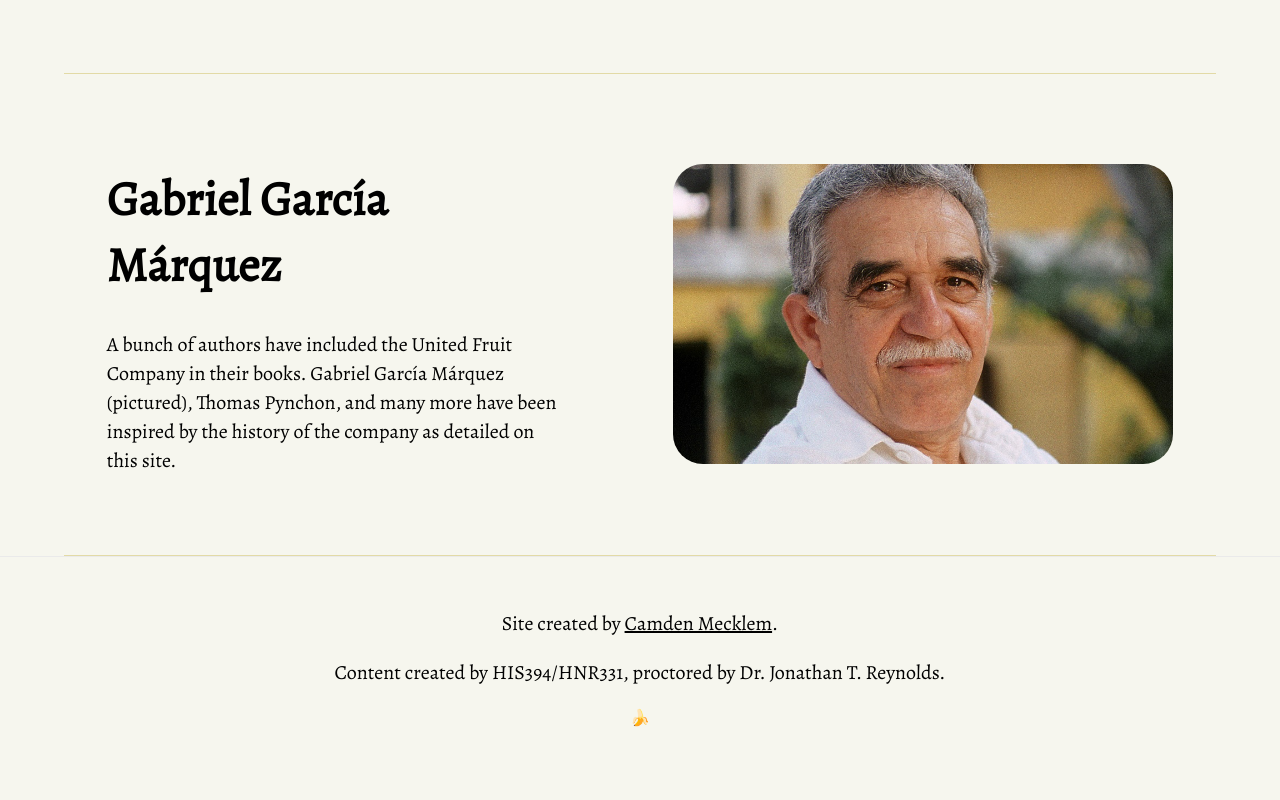
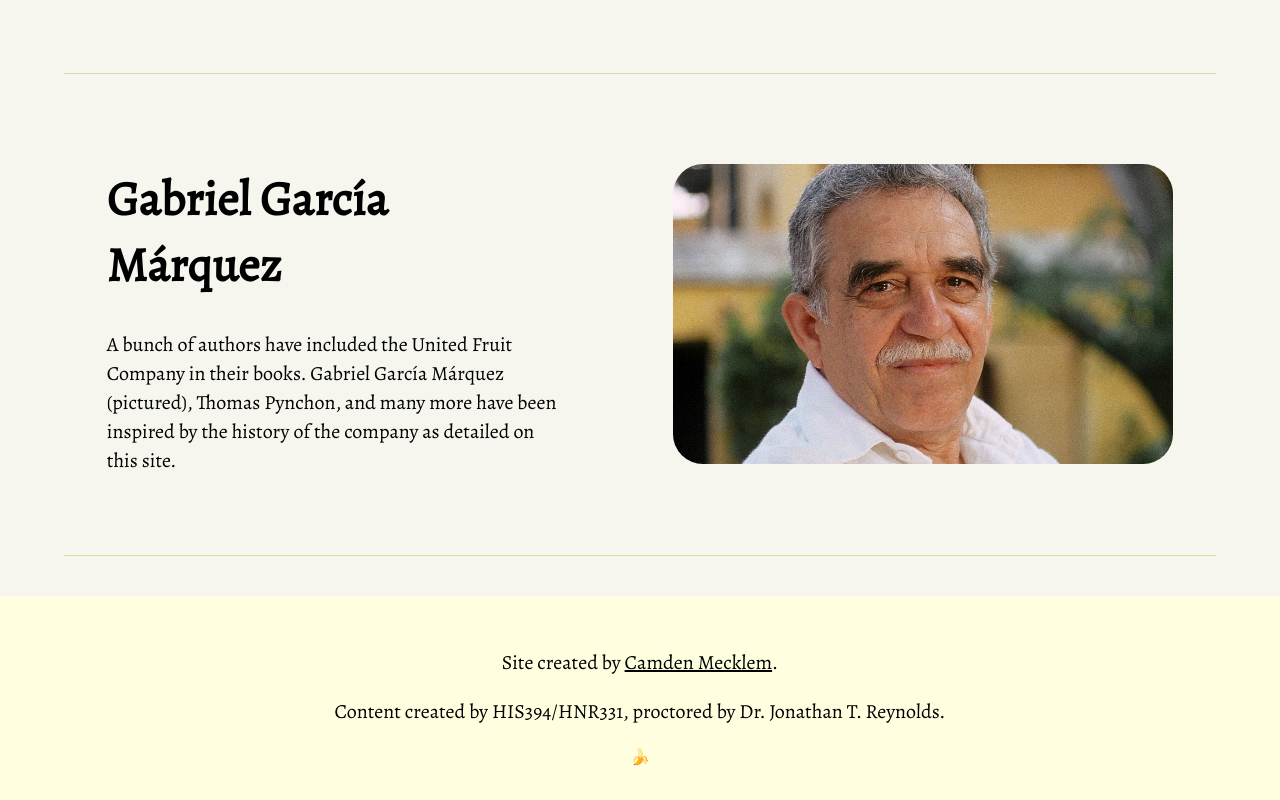
Before and after one commit to mythmakerseven/unitedfruitcompany, a Next.js app: page / in a window 1280 px wide. Shown: the part 2097-2897 px from the top of the page. Before the commit the page ends 2858 px from the top, so only its background shows below. Built offline with nearby package versions, Linux system fonts and the light colour scheme.

Commit message:
background color for footer

```diff
--- a/components/Footer/styles.ts
+++ b/components/Footer/styles.ts
@@ -3,5 +3,6 @@ import styled from 'styled-components'
 export const FooterContainer = styled.footer`
   text-align: center;
   padding: 2rem 0;
-  border-top: 1px solid #eaeaea;
+  background: ${({ theme }) => theme.colors.thirdary};
+  margin-top: 40px;
 `
--- a/styled.d.ts
+++ b/styled.d.ts
@@ -4,7 +4,8 @@ declare module 'styled-components' {
   export interface DefaultTheme {
     colors: {
       primary: string,
-      secondary: string
+      secondary: string,
+      thirdary: string
     },
     navbar: {
       height: string
--- a/styles/GlobalStyle.ts
+++ b/styles/GlobalStyle.ts
@@ -54,7 +54,8 @@ export const GlobalStyle = createGlobalStyle`
 export const theme = {
   colors: {
     primary: '#f6f6ee',
-    secondary: '#e6d300'
+    secondary: '#e6d300',
+    thirdary: '#ffffe0'
   },
   navbar: {
     height: '100px'
```
